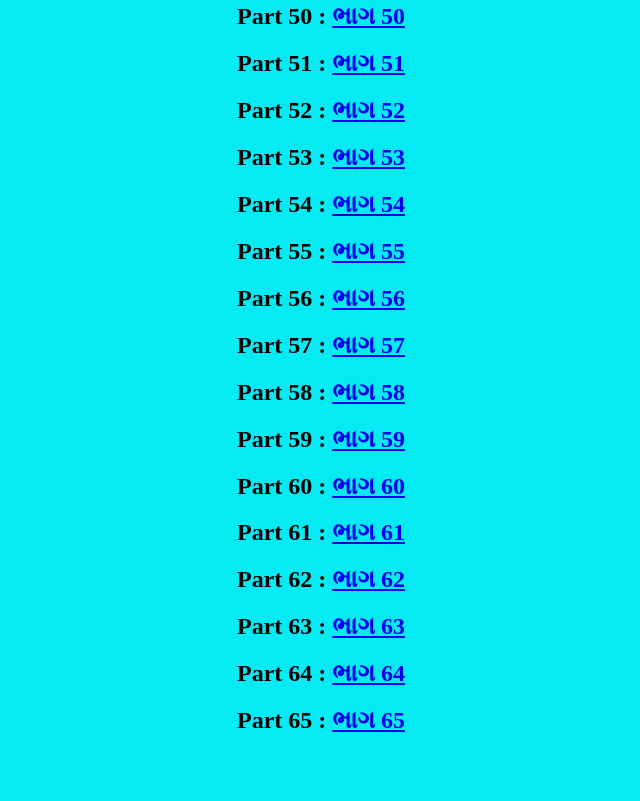
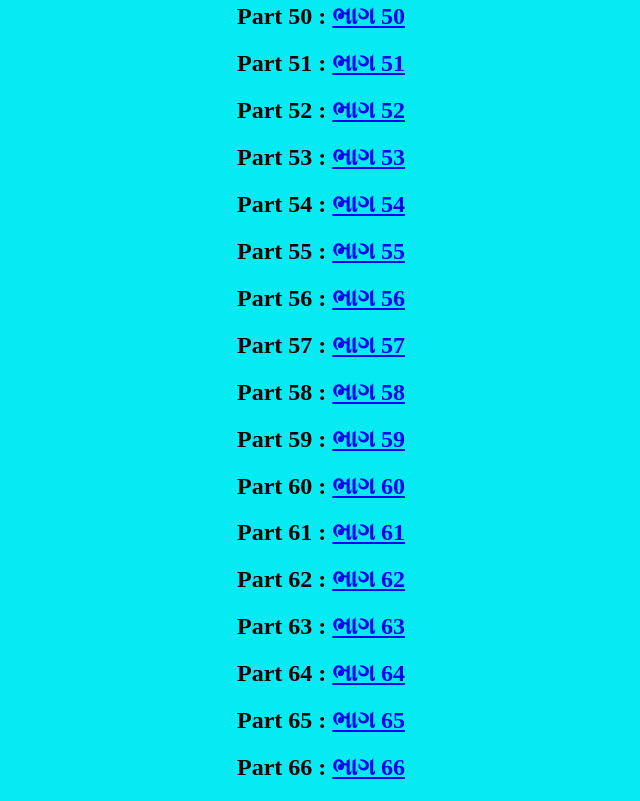
Before and after one commit to meet41/Vasudevanand-Saraswati-Swami-Maharaj-Charitamrut, a plain HTML site: page index.html in a window 1280 px wide. Shown: the part 2842-3643 px from the top of the page, without its empty margins (319-959 px from the left). Before the commit the page ends 3596 px from the top, so only its background shows below. Drawn offline with Linux system fonts and the light colour scheme.

Commit message:
Update index.html

```diff
--- a/index.html
+++ b/index.html
@@ -86,7 +86,7 @@
                 <h2>Part 63 : <a href="https://youtu.be/MSY4hg3LiBw" target="_blank">ભાગ 63</a></h2>
                 <h2>Part 64 : <a href="https://youtu.be/PDWsK7qpy7o" target="_blank">ભાગ 64</a></h2>
                 <h2>Part 65 : <a href="https://youtu.be/w8FGRCP7R7k" target="_blank">ભાગ 65</a></h2>
-                <!--<h2>Part 66 : <a href="" target="_blank">ભાગ 66</a></h2>-->
+                <h2>Part 66 : <a href="https://youtu.be/HxgmAnj1r8c" target="_blank">ભાગ 66</a></h2>
                 <!--<h2>Part 67 : <a href="" target="_blank">ભાગ 67</a></h2>-->
                 <!--<h2>Part 68 : <a href="" target="_blank">ભાગ 68</a></h2>-->
                 <!--<h2>Part 69 : <a href="" target="_blank">ભાગ 69</a></h2>-->
```
